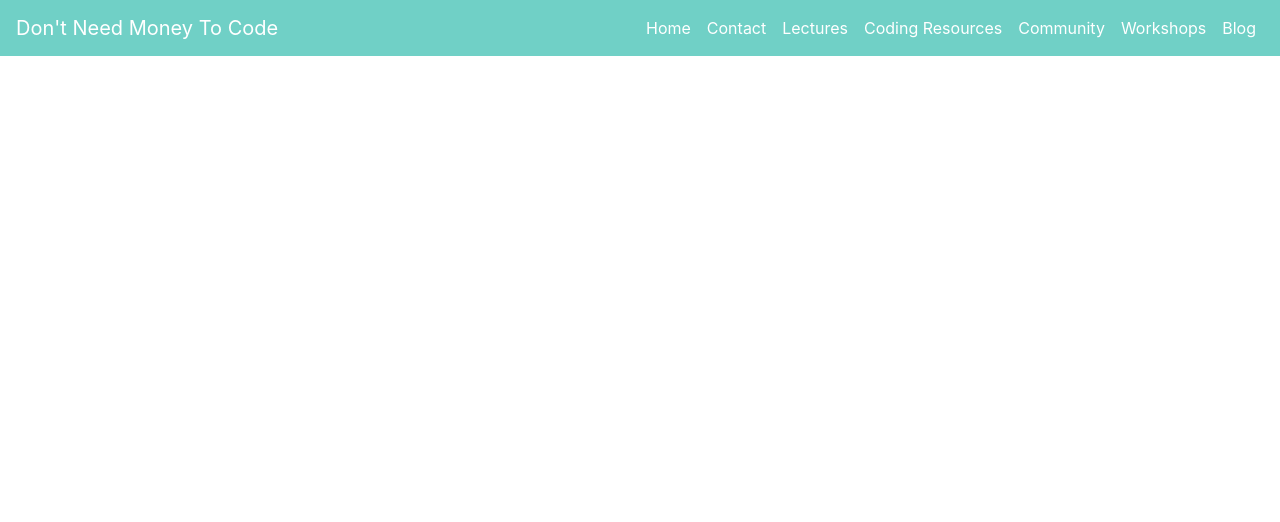
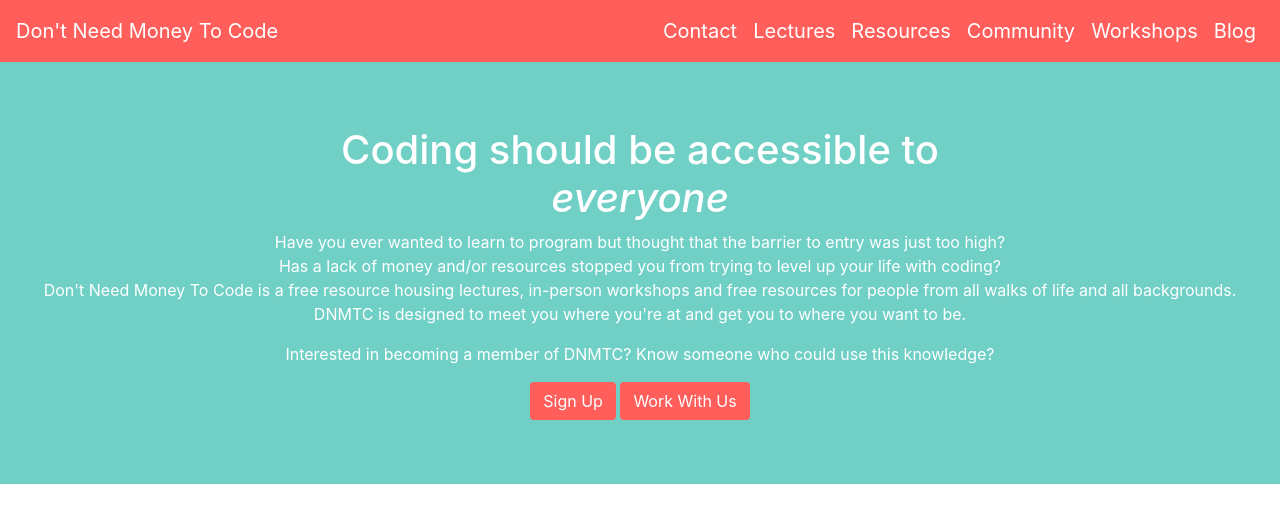
Before and after one commit to dwaynerilljr/dont-need-money-to-code, a website: page index.html in a window 1280 px wide. Drawn offline with nearby package versions, Linux system fonts and the light colour scheme.

Commit message:
Updated navbar and added hero images - Added hero image/marketing message - Added action buttons - Fixed navbar and made it responsive

```diff
--- a/index.html
+++ b/index.html
@@ -10,36 +10,43 @@
     <title>Document</title>
 </head>
 <body>
-    <nav class="navbar navbar-expand-md sticky-top">
-        <a href="index.html" class="navbar-brand">Don't Need Money To Code</a>
-        <button class="navbar-toggler" type="button" data-bs-toggle="collapse" data-bs-target="#navContent">
-            <span class="navbar-toggler-icon fa fa-bars"></span>
+    <nav class="navbar navbar-expand-sm sticky-top">
+        <a href="#" class="navbar-brand">Don't Need Money To Code</a>
+        <button class="navbar-toggler" type="button" data-toggle="collapse" data-target="#nucampNavbar">
+            <i class="fa fa-bars"></i>
         </button>
-        <div class="collapse navbar-collapse" id="navContent">
+        <div class="collapse navbar-collapse" id="nucampNavbar">
             <ul class="navbar-nav ml-auto">
-                <li class="nav-item">
-                    <a href="#" class="nav-link">Home</a>
-                </li>
-                <li class="nav-item">
-                    <a href="#" class="nav-link">Contact</a>
-                </li>
-                <li class="nav-item">
-                    <a href="#" class="nav-link">Lectures</a>
-                </li>
-                <li class="nav-item">
-                    <a href="#" class="nav-link">Coding Resources</a>
-                </li>
-                <li class="nav-item">
-                    <a href="#" class="nav-link">Community</a>
-                </li>
-                <li class="nav-item">
-                    <a href="#" class="nav-link">Workshops</a>
-                </li>
-                <li class="nav-item">
-                    <a href="#" class="nav-link">Blog</a>
-                </li>
+                <li class="nav-item active"><a class="nav-link" href="#">Contact</a></li>
+                <li class="nav-item"><a class="nav-link" href="#">Lectures</a></li>
+                <li class="nav-item"><a class="nav-link" href="#">Resources</a></li>
+                <li class="nav-item"><a class="nav-link" href="#">Community</a></li>
+                <li class="nav-item"><a class="nav-link" href="#">Workshops</a></li>
+                <li class="nav-item"><a class="nav-link" href="#">Blog</a></li>
             </ul>
         </div>
     </nav>
+
+    <div class="jumbotron jumbotron-fluid">
+        <div class="container-fluid">
+            <h1>Coding should be accessible to <br> <em>everyone</em></h1>
+            <p>
+                Have you ever wanted to learn to program but thought that the barrier to entry was just too high?<br>
+                Has a lack of money and/or resources stopped you from trying to level up your life with coding?<br>
+                Don't Need Money To Code is a free resource housing lectures, in-person workshops and free resources for people from
+                all walks of life and all backgrounds. DNMTC is designed to meet you where you're at and get you to where you want to be.
+            </p>
+            <p>
+                Interested in becoming a member of DNMTC? Know someone who could use this knowledge?
+            </p>
+            <button class="btn">Sign Up</button>
+            <button class="btn">Work With Us</button>
+        </div>
+    </div>
+
+    <script src="node_modules/jquery/dist/jquery.slim.min.js"></script>
+    <script src="node_modules/popper.js/dist/umd/popper.min.js"></script>
+    <script src="node_modules/bootstrap/dist/js/bootstrap.min.js"></script>
+
 </body>
 </html>
--- a/style.css
+++ b/style.css
@@ -1,5 +1,6 @@
 .navbar {
-    background-color: #70d0c6;
+    background-color: #ff5e5b;
+    font-size: 2.5vh;
 }
 
 .navbar-brand, .nav-link {
@@ -7,5 +8,24 @@
 }
 
 .navbar-brand:hover, .nav-link:hover {
-    color: #ffd8c5;
+    color: #70d0c6;
 }
+
+.fa-bars {
+    color: white;
+}
+
+.fa-bars:hover {
+    color: #70d0c6;
+}
+
+.jumbotron {
+    background-color: #70d0c6;
+    color: white;
+    text-align: center;
+}
+
+.btn {
+    background-color: #ff5e5b;
+    color: white;
+}
```
